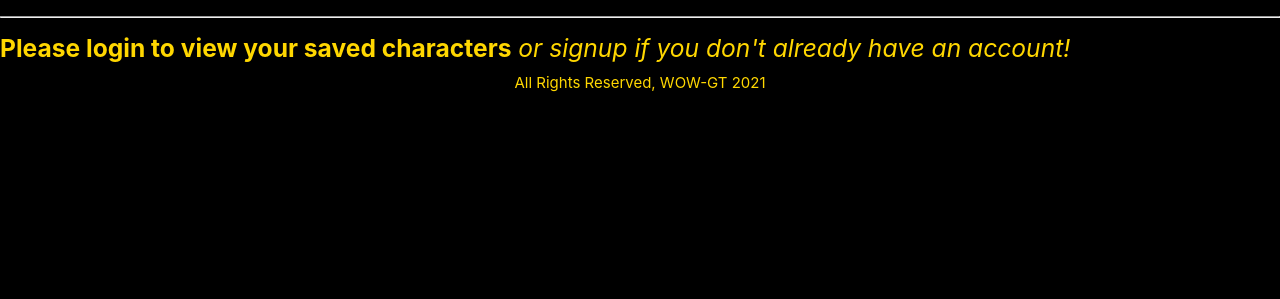
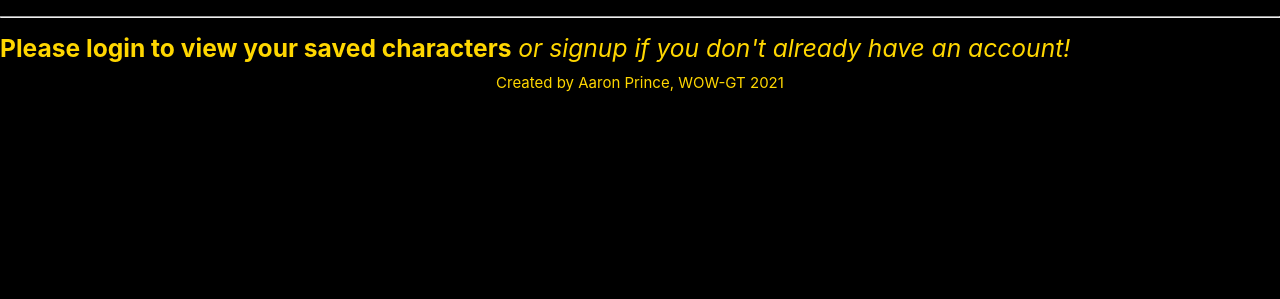
Before and after one commit to aprin418/WOW-GT, a Django app: page / in a window 1280 px wide. Shown: the part 101-400 px from the top of the page. Run offline with Django 3.2, Linux system fonts and the light colour scheme.

Commit message:
update footer

```diff
--- a/main_app/templates/base.html
+++ b/main_app/templates/base.html
@@ -32,6 +32,6 @@
     </header>
     <hr />
     {% block content %} {% endblock %}
-    <footer class="center-align">All Rights Reserved, WOW-GT 2021</footer>
+    <footer class="center-align">Created by Aaron Prince, WOW-GT 2021</footer>
   </body>
 </html>
```
